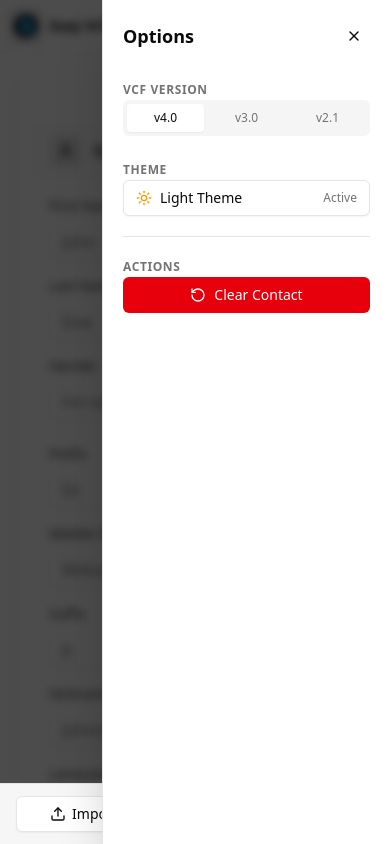
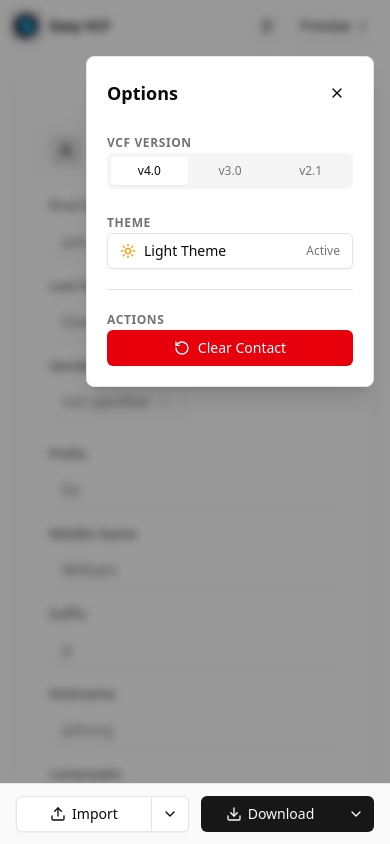
Before and after one commit to joseorono/easy-vcf-editor, a React (Vite) app: page / in a window 390 px wide. Both pictures are taken after a click on the button 267 px from the left and 26 px from the top of the page. Built offline with nearby package versions, Linux system fonts and the light colour scheme.

Commit message:
Update styles to mobile menu
Co-Authored-By: José Miguel Oroño <joseomaker@gmail.com>

```diff
--- a/src/components/vcf-editor.tsx
+++ b/src/components/vcf-editor.tsx
@@ -449,7 +449,7 @@ export function VcfEditor() {
       {/* Custom sliding drawer menu for Mobile/Tablet */}
       <div
         className={cn(
-          "fixed inset-0 z-40 bg-black/70 backdrop-blur-xs transition-opacity duration-300 lg:hidden",
+          "fixed inset-0 z-40 bg-black/40 backdrop-blur-xs transition-opacity duration-200 lg:hidden",
           isMenuOpen ? "opacity-100 pointer-events-auto" : "opacity-0 pointer-events-none"
         )}
         onClick={() => setIsMenuOpen(false)}
@@ -457,8 +457,10 @@ export function VcfEditor() {
 
       <div
         className={cn(
-          "fixed top-0 right-0 bottom-0 w-72 z-50 bg-white dark:bg-neutral-950 border-l border-border shadow-2xl flex flex-col p-5 gap-6 transition-transform duration-300 ease-in-out transform lg:hidden",
-          isMenuOpen ? "translate-x-0" : "translate-x-full"
+          "fixed top-14 right-4 w-72 z-50 bg-white dark:bg-neutral-950 border border-border shadow-xl rounded-lg flex flex-col p-5 gap-5 transition-all duration-200 ease-out origin-top-right transform lg:hidden",
+          isMenuOpen
+            ? "opacity-100 scale-100 translate-y-0 pointer-events-auto"
+            : "opacity-0 scale-95 -translate-y-2 pointer-events-none"
         )}
       >
         <div className="flex items-center justify-between">
```
